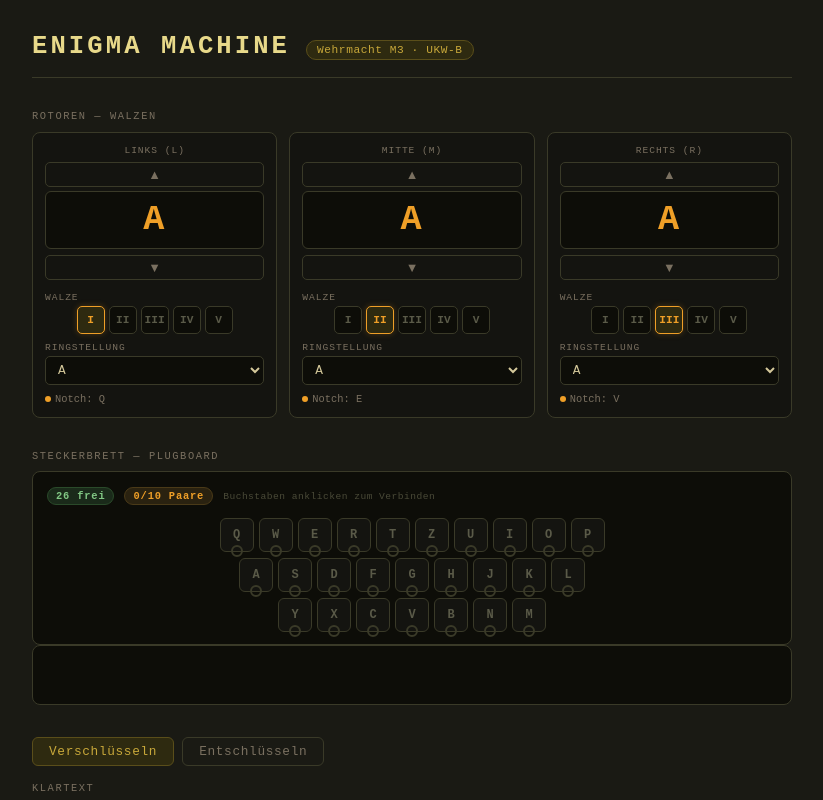
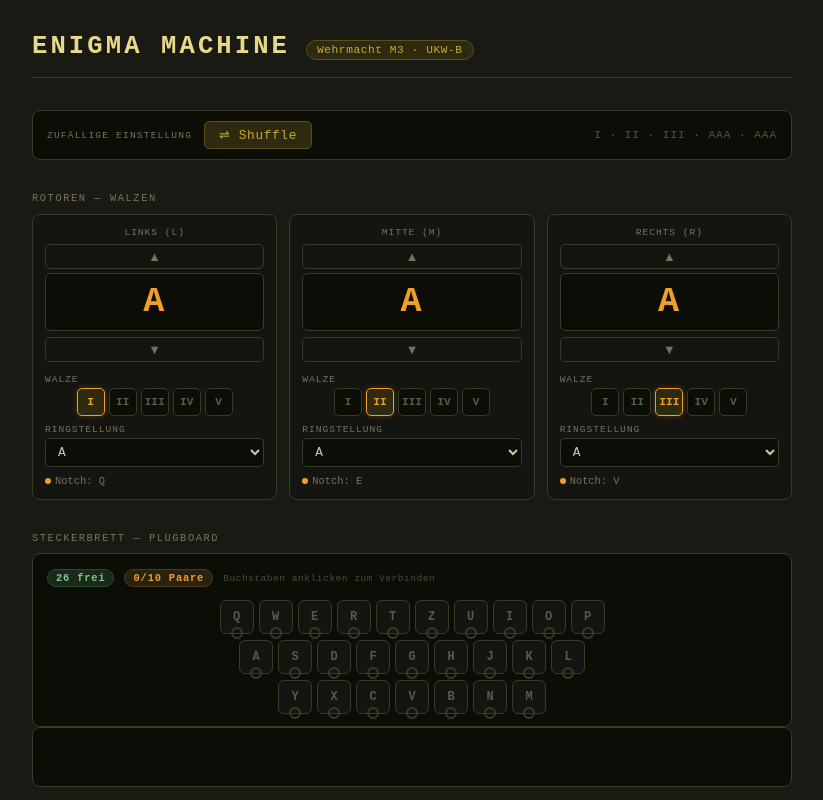
Before and after one commit to TomPeak/enigma, a React (Vite) app: page / in a window 1280 px wide. Shown: the top 800 px of the page, without its empty margins (228-1051 px from the left). Built offline with nearby package versions, Linux system fonts and the light colour scheme.

Commit message:
shuffel code

```diff
--- a/src/App.css
+++ b/src/App.css
@@ -37,6 +37,45 @@
   background: #2e2a10;
   color: #c8a83a;
   border: 1px solid #5a4e1a;
+}
+
+.shuffle-box {
+  display: flex;
+  align-items: center;
+  gap: 12px;
+  background: #0d0d08;
+  border: 1px solid #3a3a28;
+  border-radius: 8px;
+  padding: 10px 14px;
+}
+
+.shuffle-label {
+  font-size: 0.6rem;
+  letter-spacing: 0.12em;
+  text-transform: uppercase;
+  color: #7a7060;
+}
+
+.shuffle-btn {
+  padding: 5px 14px;
+  background: #2e2a10;
+  border: 1px solid #5a4e1a;
+  border-radius: 5px;
+  color: #c8a83a;
+  font-family: 'Courier New', monospace;
+  font-size: 0.8rem;
+  letter-spacing: 0.05em;
+  cursor: pointer;
+  transition: all 0.15s;
+}
+.shuffle-btn:hover { background: #3e3a18; color: #EF9F27; border-color: #EF9F27; }
+
+.shuffle-hint {
+  font-size: 0.7rem;
+  font-family: 'Courier New', monospace;
+  color: #5a5040;
+  letter-spacing: 0.08em;
+  margin-left: auto;
 }
 
 .section-title {
--- a/src/App.jsx
+++ b/src/App.jsx
@@ -1,7 +1,7 @@
 import { useState } from 'react';
 import RotorControl from './RotorControl.jsx';
 import PlugboardVisual from './PlugboardVisual.jsx';
-import { encrypt, group5, parsePlugboard, ci, ALPHA } from './enigma.js';
+import { encrypt, group5, parsePlugboard, ci, ALPHA, ROTOR_NAMES } from './enigma.js';
 import './App.css';
 
 const ni = ch => ch.charCodeAt(0) - 65;
@@ -13,6 +13,18 @@
   const [plugboard, setPlugboard] = useState('');
   const [input, setInput]       = useState('');
   const [mode, setMode]         = useState('encrypt');
+
+  const shuffle = () => {
+    const pool = [...ROTOR_NAMES];
+    const picked = [];
+    for (let i = 0; i < 3; i++) {
+      const idx = Math.floor(Math.random() * pool.length);
+      picked.push(pool.splice(idx, 1)[0]);
+    }
+    setRotors(picked);
+    setStartPos([0, 0, 0].map(() => ALPHA[Math.floor(Math.random() * 26)]));
+    setRings([0, 0, 0].map(() => ALPHA[Math.floor(Math.random() * 26)]));
+  };
 
   const updateRotor = (i, v) => { const r = [...rotors]; r[i] = v; setRotors(r); };
   const updatePos   = (i, v) => { const p = [...startPos]; p[i] = v; setStartPos(p); };
@@ -33,6 +45,12 @@
         <h1>ENIGMA MACHINE</h1>
         <span className="badge">Wehrmacht M3 · UKW-B</span>
       </header>
+
+      <div className="shuffle-box">
+        <span className="shuffle-label">Zufällige Einstellung</span>
+        <button className="shuffle-btn" onClick={shuffle}>⇌ Shuffle</button>
+        <span className="shuffle-hint">{rotors.join(' · ')} · {startPos.join('')} · {rings.join('')}</span>
+      </div>
 
       <section>
         <div className="section-title">Rotoren — Walzen</div>
```
Also changed, not shown: 1 other file (tests, documents, lock files or other folders).
